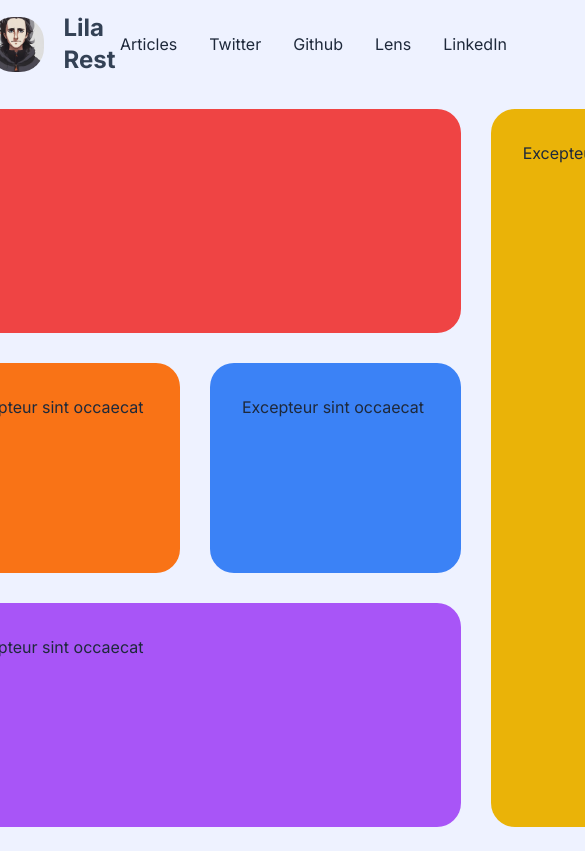
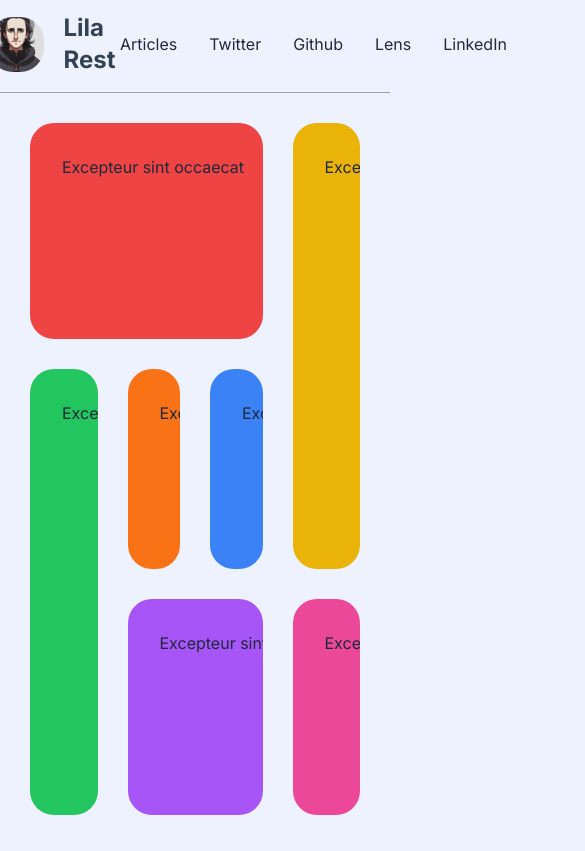
Before and after one commit to LilaRest/website, a Next.js app: page / in a window 390 px wide. Shown: the top 851 px of the page, 585 px wide, since content can reach past the window. Built offline with nearby package versions, Linux system fonts and the light colour scheme.

Commit message:
feat(board): improve responsiveness of board

```diff
--- a/src/app/page.tsx
+++ b/src/app/page.tsx
@@ -3,7 +3,7 @@ import { NextPage } from "next";
 
 const Home: NextPage = () => {
   return (
-    <div className="flex flex-col items-center justify-center h-[calc(100vh-92px)]">
+    <div className="flex flex-col items-center h-[calc(100vh-92px)] justify-center">
       <HomeBoard />
     </div>
   );
--- a/src/components/Header.tsx
+++ b/src/components/Header.tsx
@@ -4,7 +4,7 @@ import { FC } from "react";
 import profilePicture from "~/assets/pp.jpg";
 
 const Header: FC = () => (
-  <header className="pb-[92px] relative z-50">
+  <header className="pb-[92px] relative z-50 border-b border-slate-400 border-solid">
     <div className="fixed flex justify-between w-screen">
       <Link href="/" className="pl-4 flex gap-5 justify-center items-center">
         <Image
--- a/src/components/home/HomeBoard.tsx
+++ b/src/components/home/HomeBoard.tsx
@@ -67,7 +67,7 @@ export const HomeBoard: FC = () => {
   return (
     <section
       ref={board}
-      className="relative w-[133vh] h-[85vh] flex justify-center items-end"
+      className="relative w-[133vh] max-w-[calc(100vw-60px)] h-[calc(100%-60px)] flex justify-center items-end overflow-hidden"
     >
       <HomeBoardBox
         className={clsx(
@@ -130,7 +130,19 @@ export const HomeBoard: FC = () => {
       <HomeBoardBox
         className={clsx(
           "bg-yellow-500",
-          "left-[calc(100%/4*3+15px)] top-0 right-0 bottom-0"
+          "left-[calc(100%/4*3+15px)] top-0 right-0 bottom-[calc(100%/3+15px)]"
+        )}
+      >
+        <Preview className="w-[calc(133vh/4*2-15px)]">
+          Excepteur sint occaecat
+        </Preview>
+        <Main>Lorem ipsum dolor sit amet</Main>
+      </HomeBoardBox>
+
+      <HomeBoardBox
+        className={clsx(
+          "bg-pink-500",
+          "left-[calc(100%/4*3+15px)] top-[calc(100%/3*2+15px)] right-0 bottom-0"
         )}
       >
         <Preview className="w-[calc(133vh/4*2-15px)]">
```
